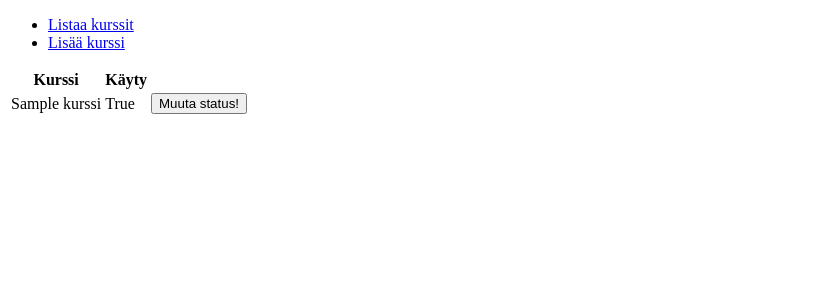
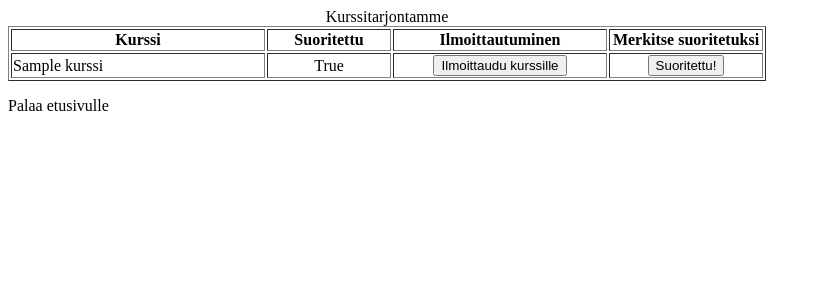
Before and after one commit to aarekr/Opinahjo, a Flask app: page /kurssit in a window 1280 px wide. Shown: the top 300 px of the page, without its empty margins (0-821 px from the left). Run offline with Flask 2, Linux system fonts and the light colour scheme; tables that the repository leaves empty hold one stand-in row (values such as "Sample post").

Commit message:
etusivu, opetustarjonta, kurssin lisääminen

```diff
--- a/application/kurssit/views.py
+++ b/application/kurssit/views.py
@@ -6,24 +6,27 @@ from application.kurssit.models import Kurssi
 def kurssit_index():
     return render_template("kurssit/list.html", kurssit = Kurssi.query.all())
 
-@app.route("/kurssit/new/")
+@app.route("/kurssit/lisaauusikurssi/")
 def kurssit_form():
-    return render_template("kurssit/new.html")
+    return render_template("kurssit/lisaauusikurssi.html")
 
 @app.route("/kurssit/<kurssi_id>/", methods=["POST"])
 def kurssit_set_done(kurssi_id):
-
     k = Kurssi.query.get(kurssi_id)
     k.done = True
     db.session().commit()
+    return redirect(url_for("kurssit_index"))
 
+@app.route("/kurssit/<kurssi_id>/", methods=["POST"])
+def kurssit_ilmoittaudu(kurssi_id):
+    k = Kurssi.query.get(kurssi_id)
+    k.ilmoittautuminen = True
+    db.session().commit()
     return redirect(url_for("kurssit_index"))
 
 @app.route("/kurssit/", methods=["POST"])
 def kurssit_create():
     k = Kurssi(request.form.get("name"))
-
     db.session().add(k)
     db.session().commit()
-
     return redirect(url_for("kurssit_index"))
--- a/application/templates/kurssit/new.html
+++ b/application/templates/kurssit/lisaauusikurssi.html
@@ -1,8 +1,9 @@
 {% extends "layout.html" %}
 
 {% block body %}
+<p>Opettaja</p>
 <form method="POST" action="{{ url_for('kurssit_create') }}">
   <input type="text" name="name"/>
-  <input type="submit" value="Add a new course"/>
+  <input type="submit" value="Lisää kurssi opetustarjontaan"/>
 </form>
 {% endblock %}
--- a/application/templates/kurssit/list.html
+++ b/application/templates/kurssit/list.html
@@ -1,21 +1,31 @@
 {% extends "layout.html" %}
 
 {% block body %}
-  <table>
+  <table border="1"> <caption align="center">Kurssitarjontamme
     <tr>
-      <th>Kurssi</th>
-      <th>Käyty</th>
+      <th width="250">Kurssi</th>
+      <th width="120">Suoritettu</th>
+      <th width="210">Ilmoittautuminen</th>
+      <th width="150">Merkitse suoritetuksi</th>
     </tr>
     {% for kurssi in kurssit %}
     <tr>
       <td>{{ kurssi.name }}</td>
-      <td>{{ kurssi.done }}</td>
+      <td align="center">{{ kurssi.done }}</td>
+      <td>
+        <form method="POST" action="{{ url_for('kurssit_ilmoittaudu', kurssi_id=kurssi.id) }}">
+          <center><input type="submit" value="Ilmoittaudu kurssille"/></center>
+        </form>
+      </td>
       <td>
 	<form method="POST" action="{{ url_for('kurssit_set_done', kurssi_id=kurssi.id) }}">
-	  <input type="submit" value="Muuta status!"/>
+	  <center><input type="submit" value="Suoritettu!"/></center>
 	</form>
       </td>
     </tr>
     {% endfor %}
   </table>
+
+  <p>Palaa etusivulle</p>
+
 {% endblock %}
--- a/application/templates/layout.html
+++ b/application/templates/layout.html
@@ -2,19 +2,18 @@
 <html>
   <head>
     <meta charset="utf-8">
-    <title>Opinahjo</title>
+    <title>Kurssikeskus Opinahjo</title>
   </head>
 
   <body>
-      <ul>
-	<li><a href="{{ url_for('kurssit_index') }}">Listaa kurssit</a></li>
-	<li><a href="{{ url_for('kurssit_form') }}">Lisää kurssi</a></li>
-      </ul>
 
     {% block body %}
       <p>
         Content.
       </p>
     {% endblock %}
+
+
+
   </body>
 </html>
--- a/documentation/user_storyt.txt
+++ b/documentation/user_storyt.txt
@@ -1,6 +1,6 @@
 STUDENT
 
-As a student, I want like to list all courses offered by the school, so that I can choose the ones I want to study.
+As a student, I want to list all courses offered by the school, so that I can choose the ones I want to study.
 
 As a student, I want to list all courses I have taken and passed so far.
 
@@ -9,6 +9,8 @@ As a student, I want to list all courses I am currently taking.
 
 TEACHER
 
+As a teacher, I can add new courses to the curriculum.
+
 As a teacher, I want to list the courses I am currently teaching.
 
 As a teacher, I want to list my students, so that I can review their work and give grades.
```
Also changed, not shown: application/templates/index.html (+18 -1 lines).
